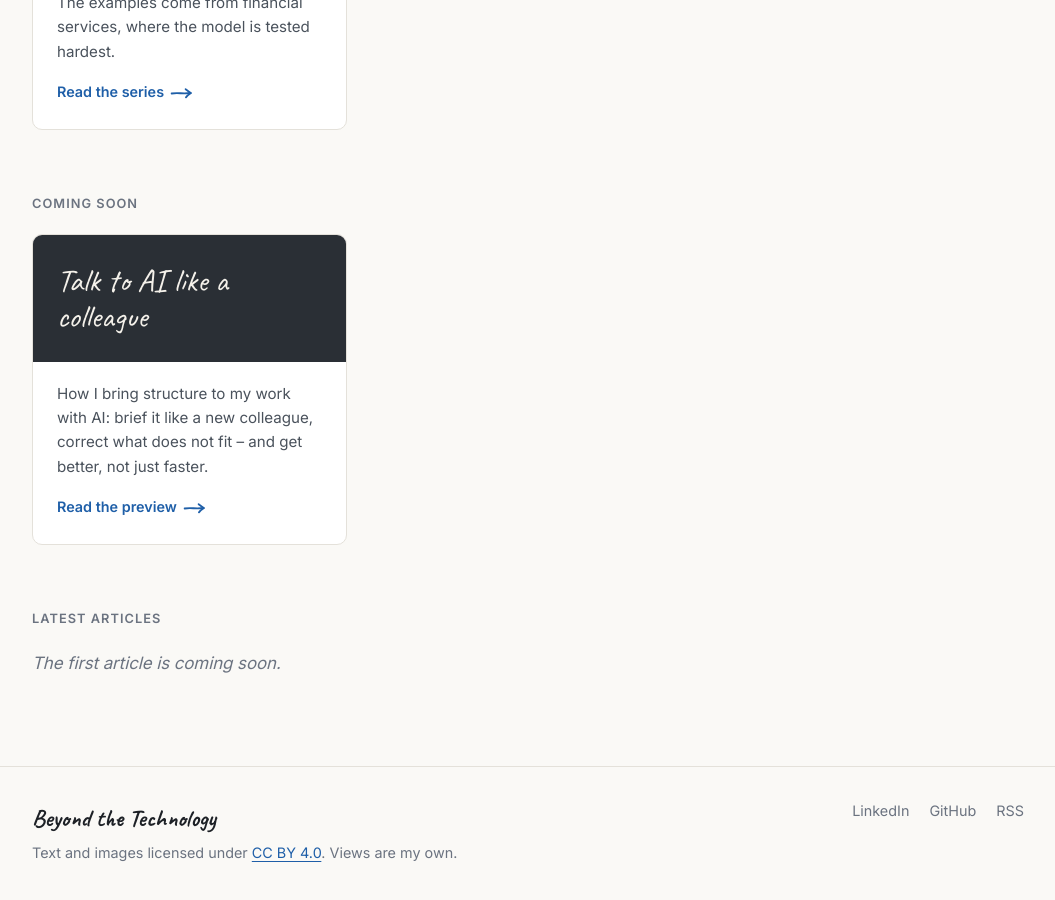
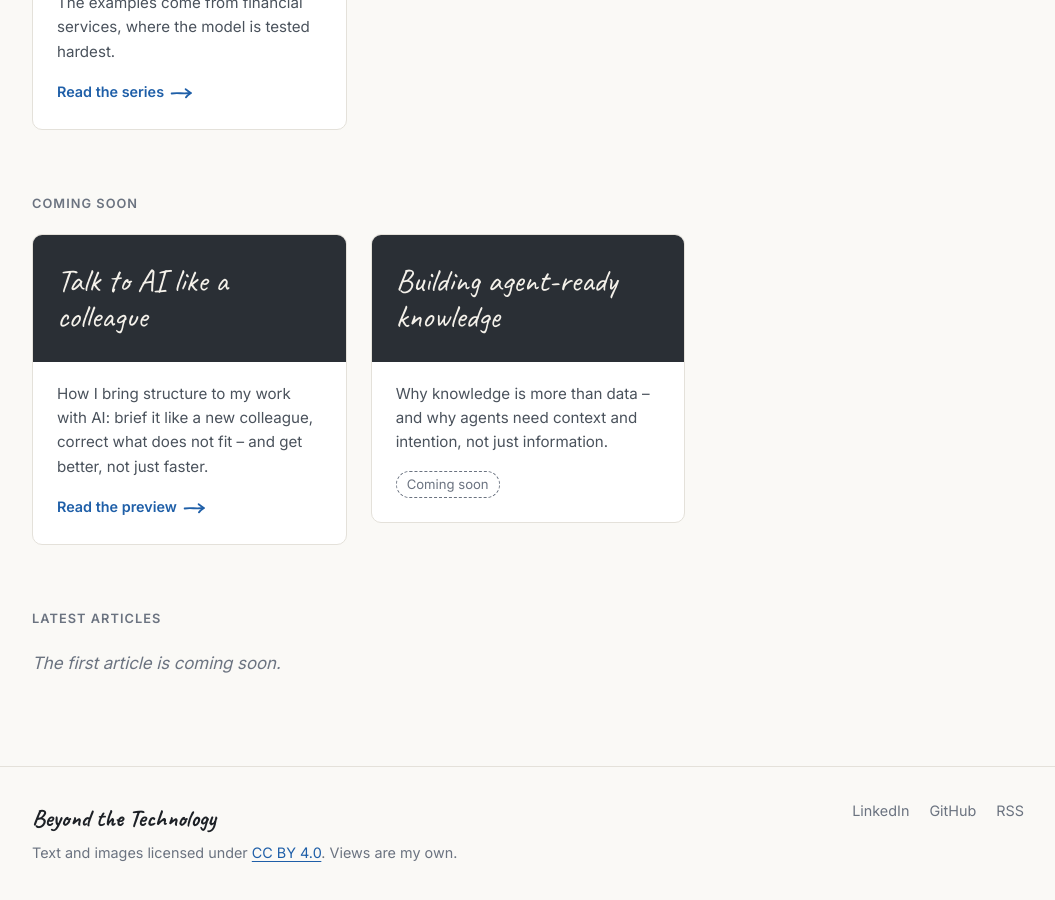
Before and after one commit to mgmllrpro/mgmllrpro.github.io, a Jekyll site: the page built from index.md, in a window 1280 px wide and 900 px high, scrolled down 739 px. Shown: the whole window, without its empty margins (112-1167 px from the left). Built offline with Jekyll 4.4.1, drawn with Linux system fonts in a browser that asks for light colours.

Commit message:
Coming soon: Building agent-ready knowledge
Co-Authored-By: Claude Opus 5.5 <noreply@anthropic.com>
Claude-Session: https://claude.ai/code/session_013pd3Zaj5MonqgA2Prhz98A

```diff
--- a/_data/upcoming.yml
+++ b/_data/upcoming.yml
@@ -7,3 +7,8 @@
   teaser: >-
     How I bring structure to my work with AI: brief it like a new colleague, correct
     what does not fit – and get better, not just faster.
+
+- title: "Building agent-ready knowledge"
+  teaser: >-
+    Why knowledge is more than data – and why agents need context and intention,
+    not just information.
```
